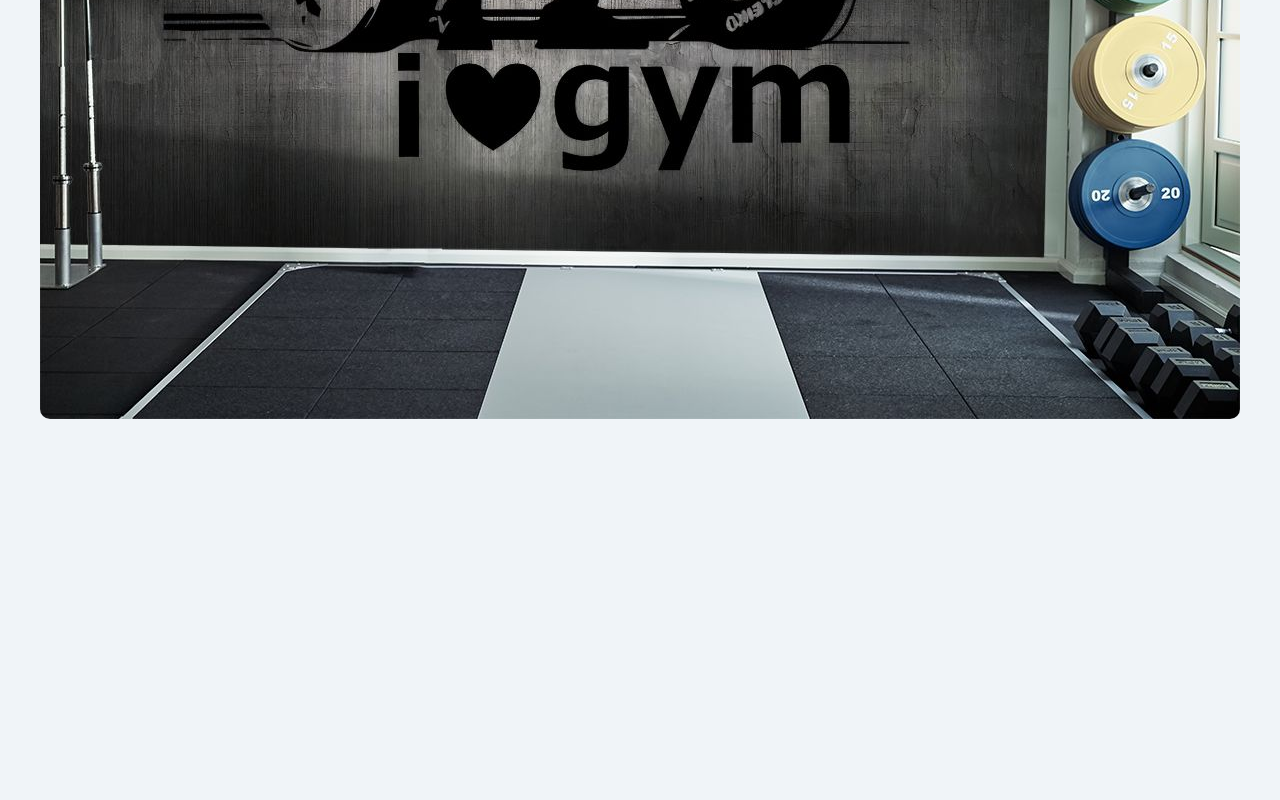
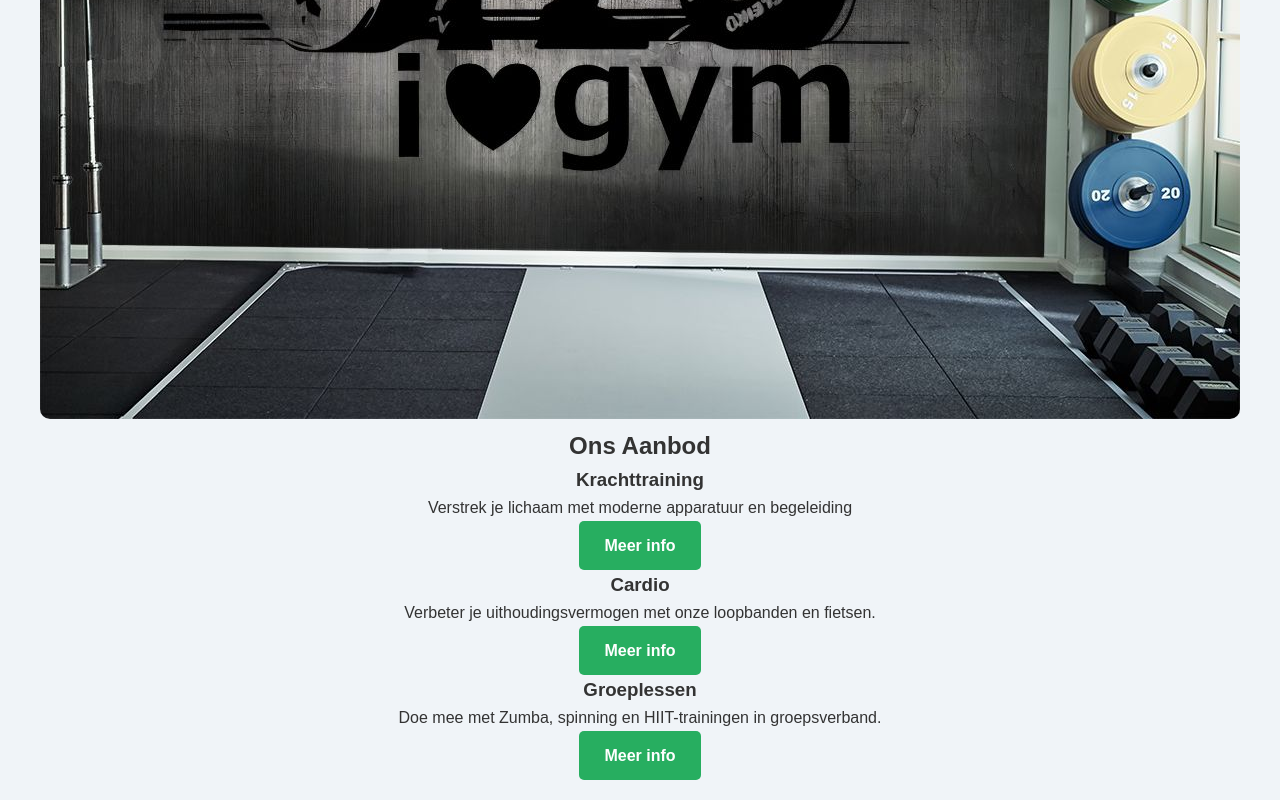
Before and after one commit to ErioedMilano/FitLife-Gym, a plain HTML site: page index.html in a window 1280 px wide. Shown: the part 751-1551 px from the top of the page. Before the commit the page ends 1198 px from the top, so only its background shows below. Drawn offline with Linux system fonts and the light colour scheme.

Commit message:
update aanbod page

```diff
--- a/index.html
+++ b/index.html
@@ -24,5 +24,29 @@
         <img src=I-love-gym-M.jpg alt="FitLife Gym banner">
     </section>
 
+    <section class="aanbod" id="aanbod">
+
+        <h2>Ons Aanbod</h2>
+
+        <div class="aanbod-container">
+            <div class="aanbod-item">
+                <h3>Krachttraining</h3>
+                <p>Verstrek je lichaam met moderne apparatuur en begeleiding</p>
+                <a href="#" class="btn">Meer info</a>
+            </div>
+
+            <div class="aanbod-item">
+                <h3>Cardio</h3>
+                <p>Verbeter je uithoudingsvermogen met onze loopbanden en fietsen.</p>
+                <a href="#" class="btn">Meer info</a>
+            </div>
+
+            <div class="aanbod-item">
+                <h3>Groeplessen</h3>
+                <p>Doe mee met Zumba, spinning en HIIT-trainingen in groepsverband.</p>
+                <a href="#" class="btn">Meer info</a>
+            </div>
+        </div>
+    </section>
 </body>
 </html>
```
